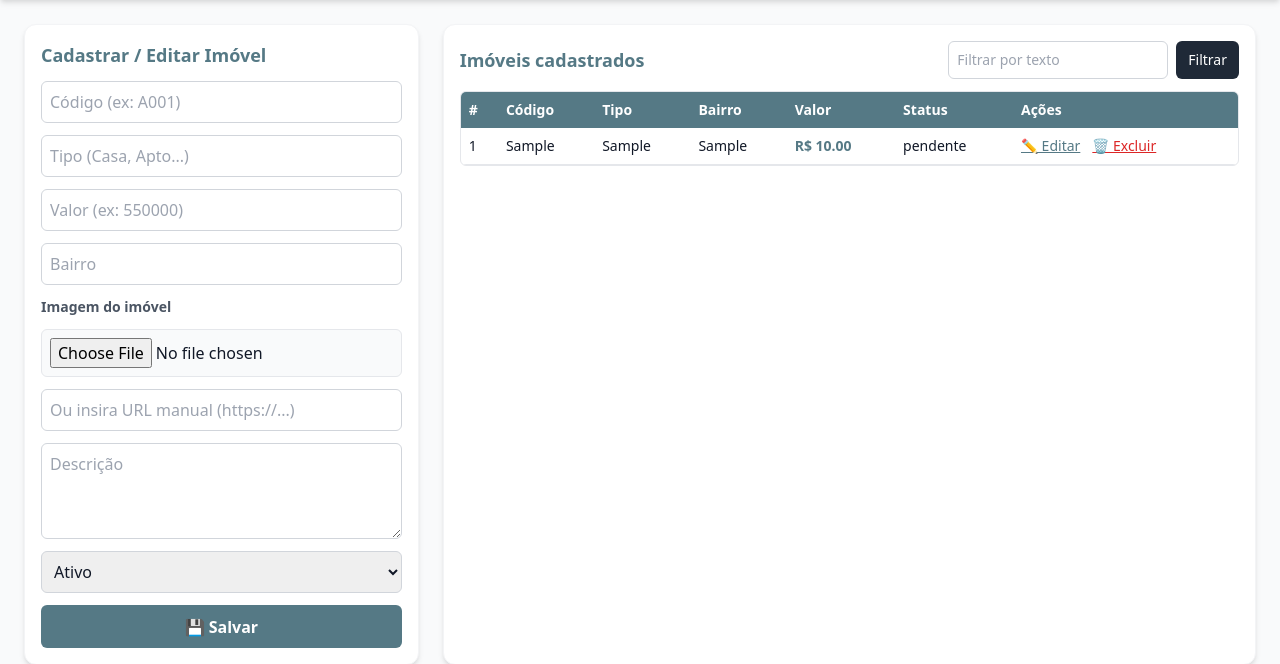
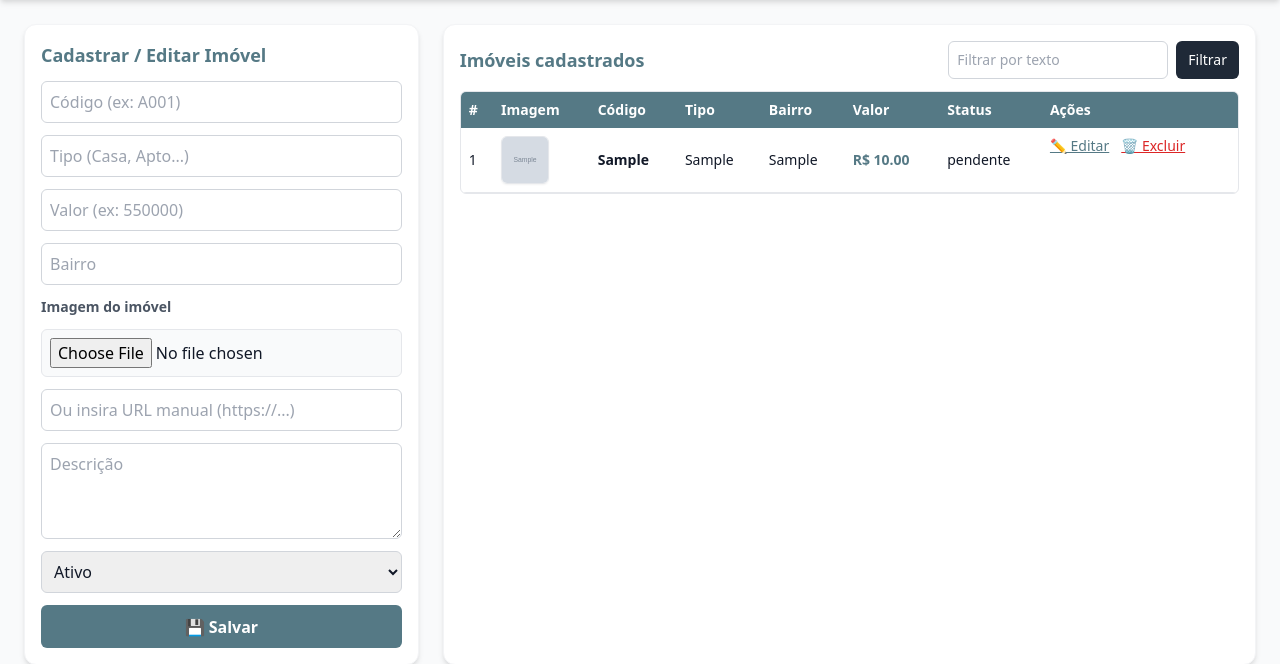
Before and after one commit to WilsonNous/brando-imoveis, a Flask app: page /admin in a window 1280 px wide. Shown: the part 84-748 px from the top of the page. Run offline with Flask 3, Linux system fonts and the light colour scheme; tables that the repository leaves empty hold one stand-in row (values such as "Sample post"); grey boxes marked "Sample" are stand-in pictures.

Commit message:
Update admin.html

```diff
--- a/templates/admin.html
+++ b/templates/admin.html
@@ -93,6 +93,7 @@
           <thead class="bg-[color:var(--brand-blue)] text-white">
             <tr class="text-left">
               <th class="py-2 px-2">#</th>
+              <th class="py-2 px-2">Imagem</th>
               <th class="py-2 px-2">Código</th>
               <th class="py-2 px-2">Tipo</th>
               <th class="py-2 px-2">Bairro</th>
@@ -105,11 +106,25 @@
           {% for i in imoveis %}
             <tr class="border-b hover:bg-gray-50 transition">
               <td class="py-2 px-2">{{ i.id }}</td>
-              <td class="py-2 px-2">{{ i.codigo }}</td>
+
+              <!-- MINIATURA DA IMAGEM -->
+              <td class="py-2 px-2">
+                {% if i.imagem %}
+                  <img src="{{ i.imagem }}" alt="Imagem do imóvel {{ i.codigo }}"
+                       class="w-12 h-12 rounded-md object-cover border border-gray-200 shadow-sm">
+                {% else %}
+                  <div class="w-12 h-12 rounded-md bg-gray-100 flex items-center justify-center text-gray-400 text-xs italic">
+                    sem
+                  </div>
+                {% endif %}
+              </td>
+
+              <td class="py-2 px-2 font-semibold">{{ i.codigo }}</td>
               <td class="py-2 px-2">{{ i.tipo }}</td>
               <td class="py-2 px-2">{{ i.bairro }}</td>
               <td class="py-2 px-2 text-[color:var(--brand-blue)] font-semibold">R$ {{ '{:,.2f}'.format(i.valor) }}</td>
               <td class="py-2 px-2">{{ i.status }}</td>
+
               <td class="py-2 px-2 flex gap-3">
                 <a href="/admin/edit/{{ i.id }}" class="text-[color:var(--brand-blue)] underline hover:opacity-80">✏️ Editar</a>
                 <a href="/admin/delete/{{ i.id }}" onclick="return confirm('Excluir este imóvel?');" class="text-red-600 underline hover:opacity-80">🗑️ Excluir</a>
```
